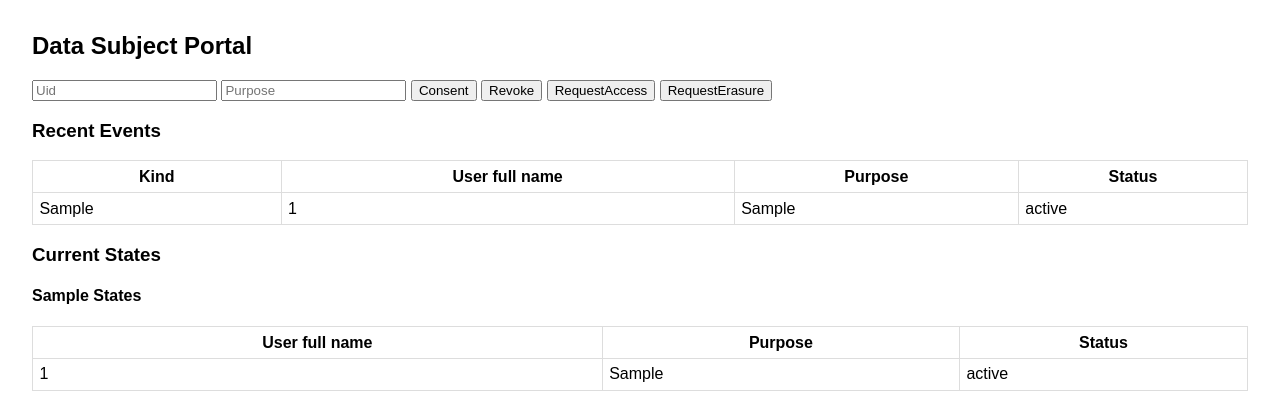
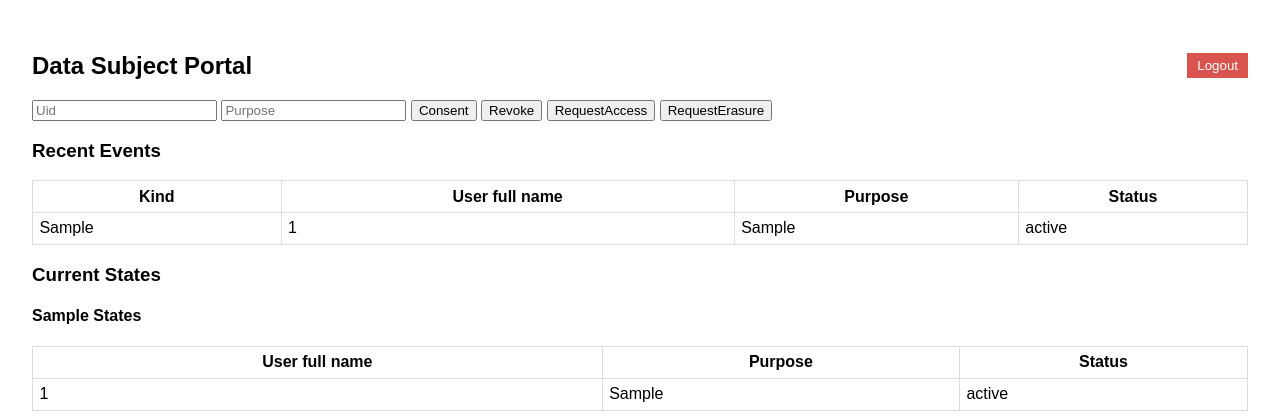
Before and after one commit to annhit29/GDPR-compliant_FS, a Flask app: page / in a window 1280 px wide. Shown: the top 420 px of the page. Run offline with Flask 3, Linux system fonts and the light colour scheme; the visitor is signed in with stand-in values (Sample User, id 1); tables that the repository leaves empty hold one stand-in row (values such as "Sample post"); parts of the project's set-up code (start-up, migrations or seed data) failed here and were passed over.

Commit message:
DS can log out from the external consent platform

```diff
--- a/external_consent_platform/app.py
+++ b/external_consent_platform/app.py
@@ -55,7 +55,7 @@ def login():
     return render_template("login.html")
 
 
-@app.route("/logout")
+@app.route("/logout", methods=["GET", "POST"])
 def logout():
     session.clear()
     return redirect(url_for("login"))
--- a/external_consent_platform/templates/index.html
+++ b/external_consent_platform/templates/index.html
@@ -10,7 +10,14 @@
   </style>
 </head>
 <body>
-  <h2>Data Subject Portal</h2>
+  <div style="display:flex; justify-content:space-between; align-items:center;">
+    <h2>Data Subject Portal</h2>
+    <form method="post" action="{{ url_for('logout') }}">
+      <button type="submit" style="background:#d9534f; color:white; border:none; padding:5px 10px; cursor:pointer;">
+        Logout
+      </button>
+    </form>
+  </div>
   <form method="post" action="{{ url_for('submit') }}">
     {% set all_fields = [] %}
     {% for event in event_config %}
```
